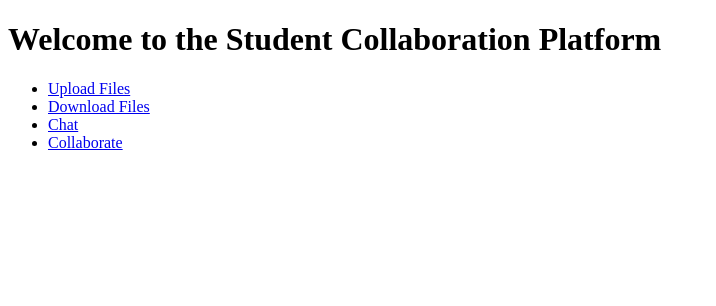
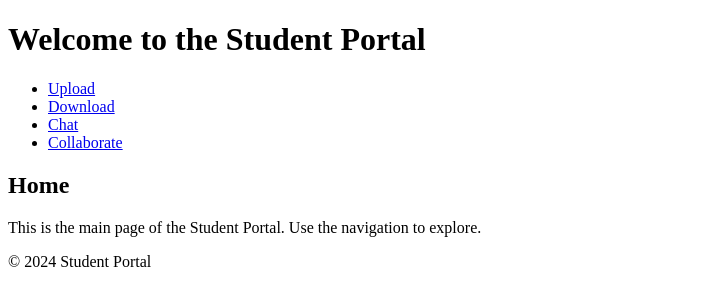
Before and after one commit to AzuNotazu8/promptology, a plain HTML site: page index.html in a window 1280 px wide. Shown: the whole page, without its empty margins (0-716 px from the left). Drawn offline with Linux system fonts and the light colour scheme.

Commit message:
Update index.html

```diff
--- a/index.html
+++ b/index.html
@@ -2,17 +2,28 @@
 <html lang="en">
 <head>
     <meta charset="UTF-8">
-    <title>Home</title>
+    <meta name="viewport" content="width=device-width, initial-scale=1.0">
+    <link rel="stylesheet" href="styles.css">
+    <title>Student Portal</title>
 </head>
 <body>
-    <h1>Welcome to the Student Collaboration Platform</h1>
-    <nav>
-        <ul>
-            <li><a href="/upload">Upload Files</a></li>
-            <li><a href="/download">Download Files</a></li>
-            <li><a href="/chat">Chat</a></li>
-            <li><a href="/collaborate">Collaborate</a></li>
-        </ul>
-    </nav>
+    <header>
+        <h1>Welcome to the Student Portal</h1>
+        <nav>
+            <ul>
+                <li><a href="upload.html">Upload</a></li>
+                <li><a href="download.html">Download</a></li>
+                <li><a href="chat.html">Chat</a></li>
+                <li><a href="collaborate.html">Collaborate</a></li>
+            </ul>
+        </nav>
+    </header>
+    <main>
+        <h2>Home</h2>
+        <p>This is the main page of the Student Portal. Use the navigation to explore.</p>
+    </main>
+    <footer>
+        <p>&copy; 2024 Student Portal</p>
+    </footer>
 </body>
 </html>
```
